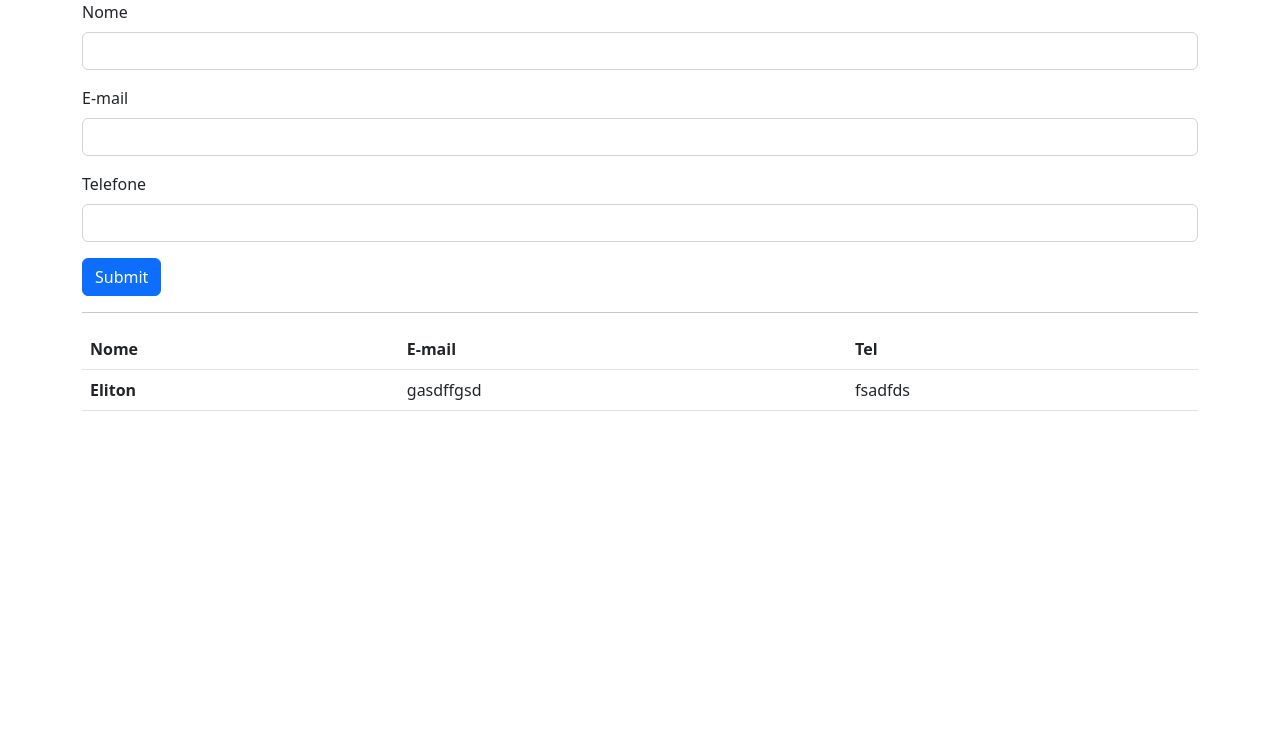
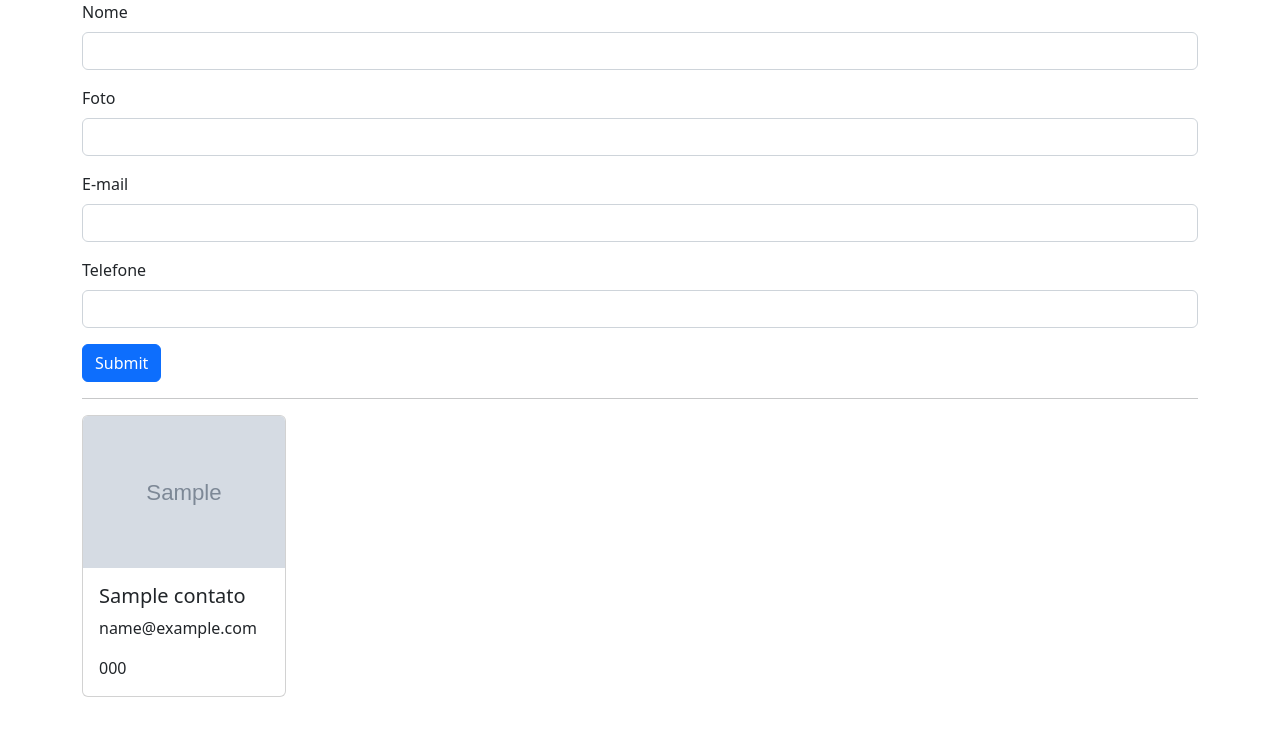
Before and after one commit to ElitonCamargo/site_teste, a PHP site: page / in a window 1280 px wide. Shown: the top 736 px of the page. Run offline with PHP 8.4, Linux system fonts and the light colour scheme; tables that the repository leaves empty hold one stand-in row (values such as "Sample post"); grey boxes marked "Sample" are stand-in pictures.

Commit message:
Projeto final

```diff
--- a/index.php
+++ b/index.php
@@ -1,5 +1,18 @@
 <?php
     $conexao = new mysqli("127.0.0.1", "root", "", "site_teste");
+    if(isset($_POST['btnCadastrar'])){
+
+        $nome = $_POST['txtNome'];
+        $email = $_POST['txtEmail'];
+        $tel = $_POST['txtTel'];
+        $linkFoto = $_POST['linkFoto'];
+
+        $cmdSql =  "INSERT INTO contato(nome, email, tel, linkFoto) VALUES ('$nome','$email','$tel','$linkFoto');";
+        if(!$conexao->query($cmdSql)){
+            echo "<script>alert('Erro de cadastro')</script>";
+        }
+    }
+
 ?>
 
 <!doctype html>
@@ -22,6 +35,11 @@
             </div>
 
             <div class="mb-3">
+                <label class="form-label">Foto</label>
+                <input type="text" class="form-control" name="linkFoto">
+            </div>
+
+            <div class="mb-3">
                 <label class="form-label">E-mail</label>
                 <input type="email" class="form-control" name="txtEmail">
             </div>
@@ -30,28 +48,40 @@
                 <label class="form-label">Telefone</label>
                 <input type="tel" class="form-control" name="txtTel">
             </div>
-            <button type="submit" class="btn btn-primary">Submit</button>
+            <button type="submit" class="btn btn-primary" name="btnCadastrar">Submit</button>
         </form>
 
         <hr>
 
-        <table class="table">
-            <thead>
-                <tr>
-                    <th scope="col">Nome</th>
-                    <th scope="col">E-mail</th>
-                    <th scope="col">Tel</th>
-                </tr>
-            </thead>
-            <tbody>
-                <tr>
-                    <th scope="row">Eliton</th>
-                    <td>gasdffgsd</td>
-                    <td>fsadfds</td>
-                </tr>
-            </tbody>
-        </table>
+
+
+        <div class="row row-cols-1 row-cols-sm-3 row-cols-md-4 row-cols-lg-5 g-4">
+
+            <?php
+                $cmdSql = 'SELECT * FROM contato ORDER BY nome asc';
+                $dados = $conexao->query($cmdSql);
+                if($dados->num_rows > 0){
+                    $resultado = $dados->fetch_all();
+
+                    foreach ($resultado as $linha) {
+                    echo '<div class="col">
+                                <div class="card">
+                                <img src="'.$linha[3].'" class="card-img-top" alt="...">
+                                <div class="card-body">
+                                    <h5 class="card-title">'.$linha[0].'</h5>
+                                    <p class="card-text">'.$linha[1].'</p>
+                                    <p class="card-text">'.$linha[2].'</p>
+                                </div>
+                                </div>
+                            </div>';
+
+                    }
+                }
+            ?>
+        </div>
+
     </div>
+
 
 
 
```
Also changed, not shown: site_teste.sql (+6 -1 lines).
